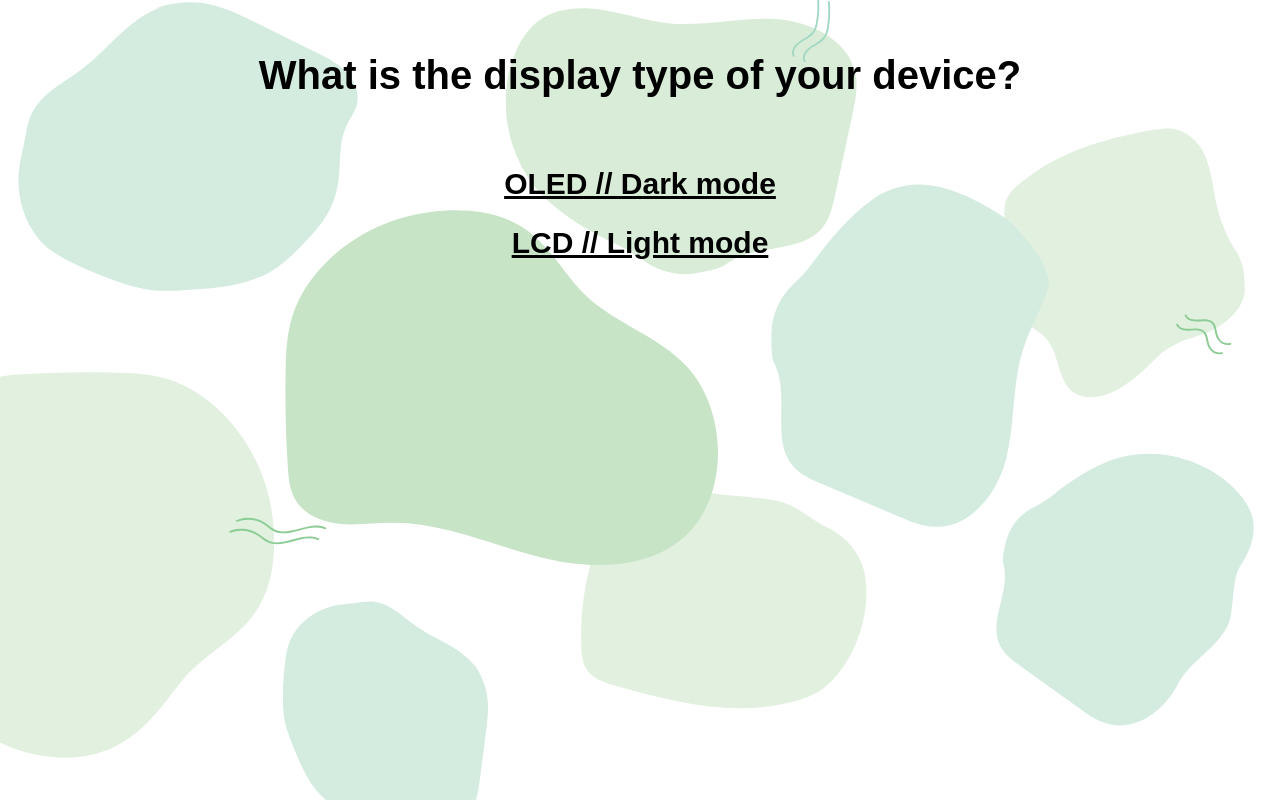
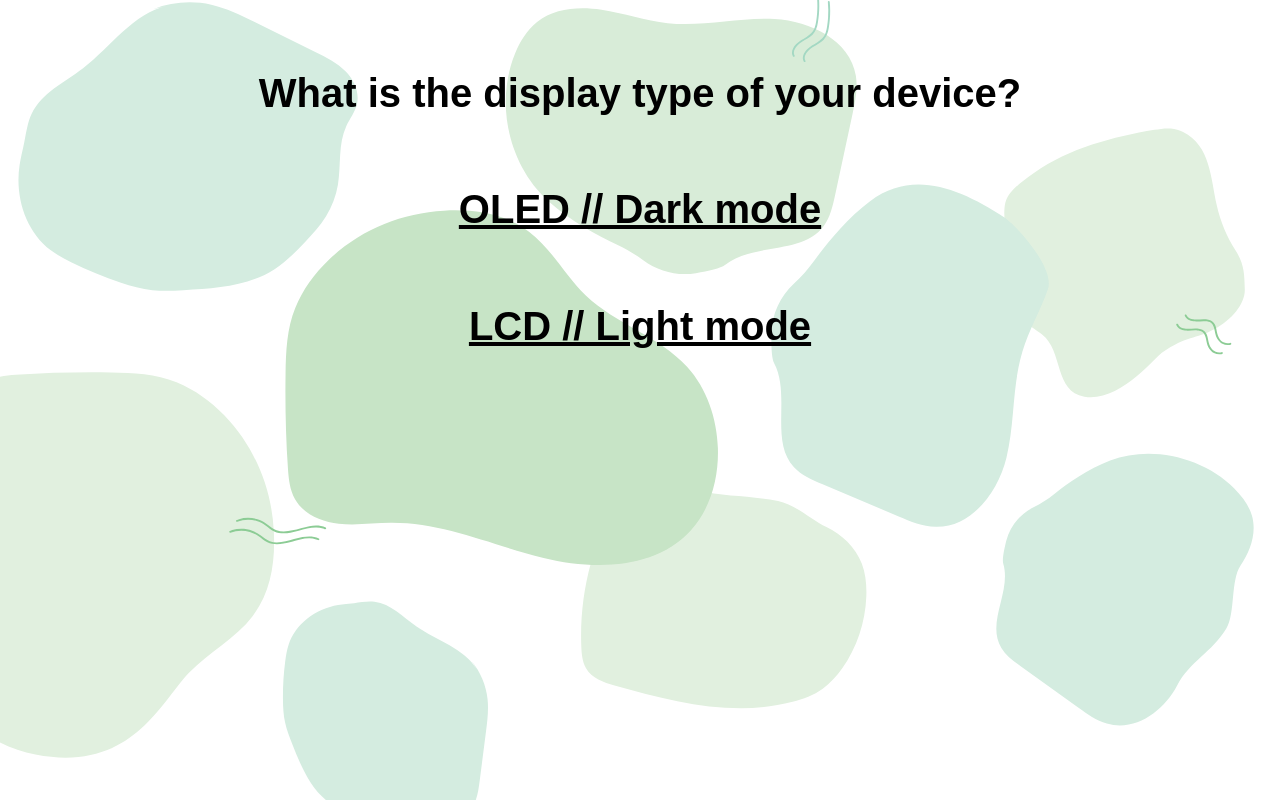
Before and after one commit to iamzanet/Sustainable-Web-Design, a plain HTML site: page index.html in a window 1280 px wide. Drawn offline with Linux system fonts and the light colour scheme.

Commit message:
image away

```diff
--- a/index.html
+++ b/index.html
@@ -29,9 +29,11 @@ h2 {
 
 <body>
 	<br>
+	<br>
 <h1>What is the display type of your device?</h1>
 	<br>
-<h2><a href="dark.html">OLED // Dark mode</a></h2>
-<h2><a href="light.html">LCD // Light mode</a></h2>
+<h1><a href="dark.html">OLED // Dark mode</a></h1>
+	<br>
+<h1><a href="light.html">LCD // Light mode</a></h1>
 </body>
 </html>
```
Also changed, not shown: dark.html (+1 -1 lines), light.html (+1 -1 lines).
